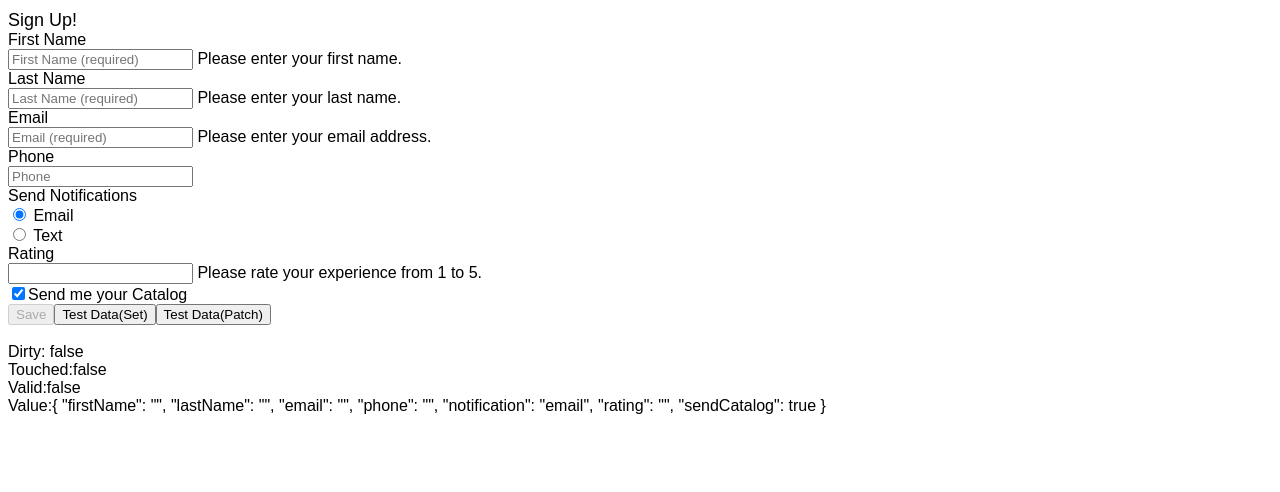
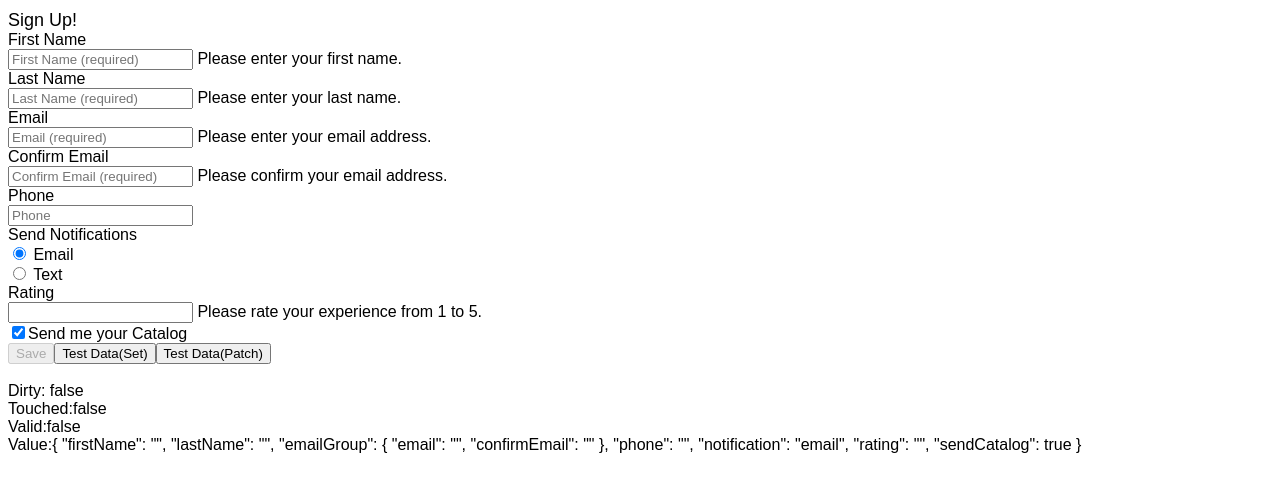
Before and after one commit to kamit15/Angular-ReactiveForms, an Angular app: page / in a window 1280 px wide. Shown: the top 492 px of the page. Built offline with nearby package versions, Linux system fonts and the light colour scheme.

Commit message:
Cross-field Validation: Nested FormGroup

```diff
--- a/src/app/customers/customer.component.html
+++ b/src/app/customers/customer.component.html
@@ -35,20 +35,47 @@
 					</span>
 	      </div>
 	  </div>
+		<div formGroupName="emailGroup">
 			<div class="row form-group">
 				<label class="col-md-2 col-form-label" for="emailId">Email</label>
 					<div class="col-md-8">
 						<input type="text" id="emailId" class="form-control" placeholder="Email (required)"
 						formControlName="email"
-					 [ngClass]="{'is-invalid':(customerForm.get('email').touched || customerForm.get('email').dirty) && !customerForm.get('email').valid}">
+						[ngClass]="{'is-invalid':(customerForm.get('emailGroup.email').touched || customerForm.get('emailGroup.email').dirty) && !customerForm.get('emailGroup.email').valid}">
 						<span class="invalid-feedback">
-						 <span *ngIf="customerForm.get('email').errors?.required">
+							<span *ngIf="customerForm.get('emailGroup.email').errors?.required">
 								Please enter your email address.
 							</span>
-						<span *ngIf="customerForm.get('email').errors?.email">
+							<span *ngIf="customerForm.get('emailGroup.email').errors?.email">
 								Please enter a valid email address.
 							</span>
 						</span>
+					</div>
+			</div>
+			<div class="form-group row">
+				<label class="col-md-2 col-form-label"
+											for="confirmEmailId">
+					Confirm Email
+				</label>
+				<div class="col-md-8">
+					<input class="form-control"
+												id="confirmEmailId"
+												type="email"
+												placeholder="Confirm Email (required)"
+												formControlName="confirmEmail"
+												[ngClass]="{'is-invalid': customerForm.get('emailGroup').errors ||
+																									((customerForm.get('emailGroup.confirmEmail').touched ||
+																										customerForm.get('emailGroup.confirmEmail').dirty) &&
+																										!customerForm.get('emailGroup.confirmEmail').valid) }" />
+					<span class="invalid-feedback">
+						<span *ngIf="customerForm.get('emailGroup.confirmEmail').errors?.required">
+											Please confirm your email address.
+						</span>
+						<span *ngIf="customerForm.get('emailGroup').errors?.match">
+											The confirmation does not match the email address.
+						</span>
+					</span>
+				</div>
 			</div>
 		</div>
 		<div class="form-group row">
--- a/src/app/customers/customer.component.ts
+++ b/src/app/customers/customer.component.ts
@@ -47,10 +47,16 @@ export class CustomerComponent implements OnInit {
     this.customerForm = this.fb.group({
       firstName: ["", [Validators.required, Validators.minLength(3)]],
       lastName: ["", [Validators.required, Validators.maxLength(50)]],
-      email: [
-        "",
-        [Validators.required, Validators.pattern("[a-z0-9._%+-]+@[a-z0-9.-]+")]
-      ],
+      emailGroup: this.fb.group({
+        email: [
+          "",
+          [
+            Validators.required,
+            Validators.pattern("[a-z0-9._%+-]+@[a-z0-9.-]+")
+          ]
+        ],
+        confirmEmail: ["", Validators.required]
+      }),
       phone: "",
       notification: "email",
       //rating: ["", ratingRange],
```
Lines whose indentation alone changed are shown as unchanged.
